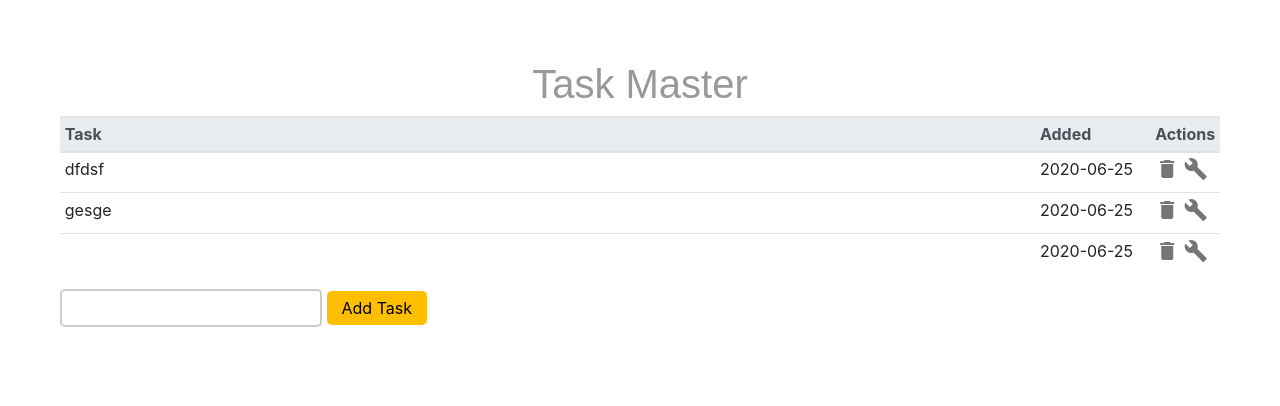
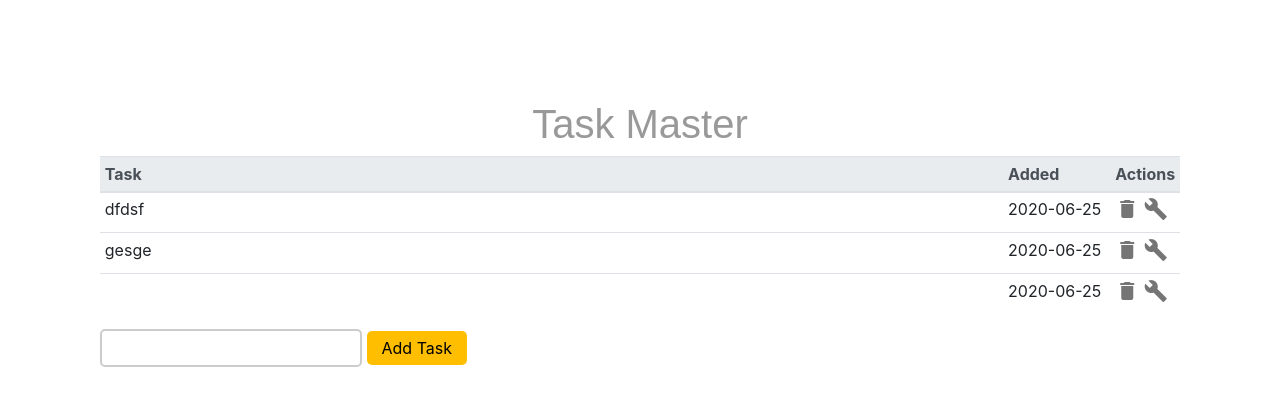
Before and after one commit to priyaark/FlaskFirstApp, a Flask app: page / in a window 1280 px wide. Shown: the top 406 px of the page. Run offline with Flask 2, Linux system fonts and the light colour scheme; data comes from the database, SQL or seed files in the repository; some libraries are stand-ins or nearby versions.

Commit message:
git commit -m "update margin"

```diff
--- a/templates/base.html
+++ b/templates/base.html
@@ -9,7 +9,7 @@
       rel="stylesheet">
     <style>
         div {
-          margin: 60px;
+          margin: 100px;
         }
     </style>
     {% block head %}{% endblock %}
```
